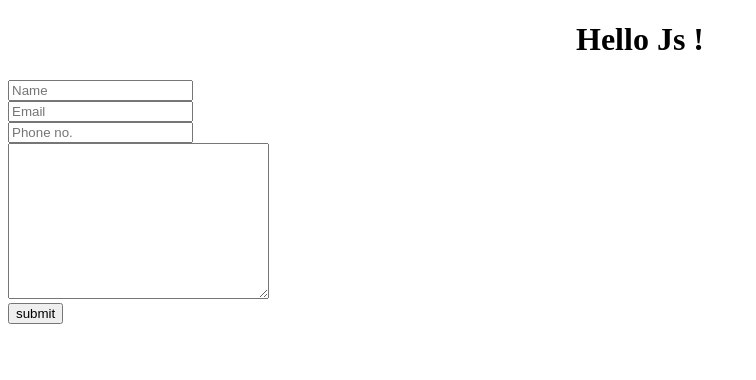
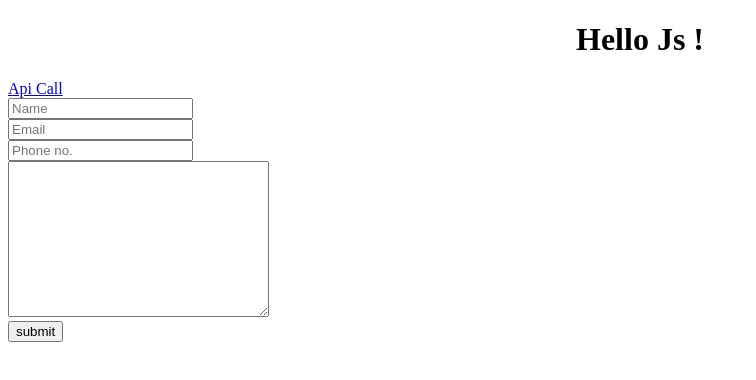
Before and after one commit to purna-dev/js_projects, a plain HTML site: page index.html in a window 1280 px wide. Shown: the whole page, without its empty margins (0-756 px from the left). Drawn offline with Linux system fonts and the light colour scheme.

Commit message:
hello js--new

```diff
--- a/index.html
+++ b/index.html
@@ -8,6 +8,7 @@
 </head>
 <body>
     <h1 style="text-align: center;">Hello Js !</h1>
+    <a href="fetch_t.html">Api Call</a>
     <form onsubmit="SendForm();reset();return false;">
     <input type="text" placeholder="Name" id="name"><br>
     <input type="email" placeholder="Email" id="email"><br>
```
